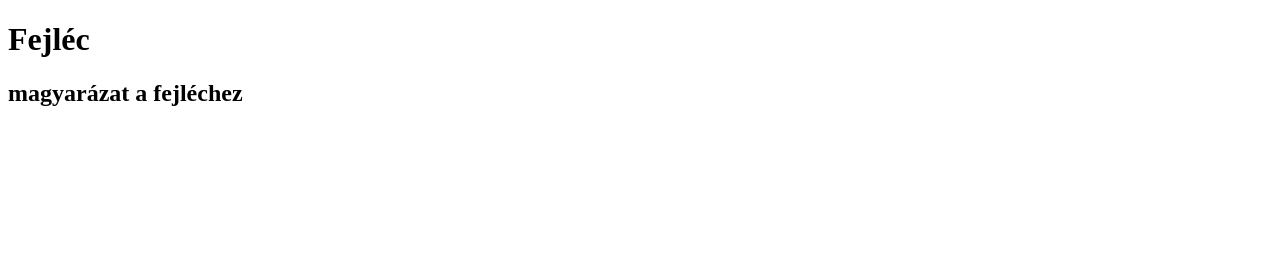
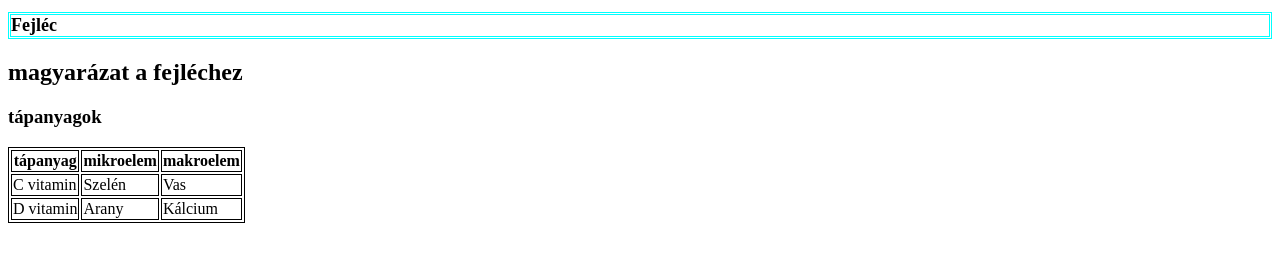
Before and after one commit to KwYeor/Front-end-pro, a plain HTML site: page index.html in a window 1280 px wide. Drawn offline with Linux system fonts and the light colour scheme.

Commit message:
táblázat létrehozása

```diff
--- a/index.css
+++ b/index.css
@@ -1,3 +1,5 @@
 h1 {border-style: double;
 border-color: aqua;
 font-size: large;}
+table, th, td {
+    border:1px solid black;}
--- a/index.html
+++ b/index.html
@@ -5,6 +5,7 @@
     <meta http-equiv="X-UA-Compatible" content="IE=edge">
     <meta name="viewport" content="width=<ci>, initial-scale=1.0">
     <title>Document</title>
+    <link rel="stylesheet" href="./index.css">
 </head>
 <body>
     <container>
@@ -14,6 +15,30 @@
         <h2>
             magyarázat a fejléchez
         </h2>
+        <table>
+
+
+              <h3>tápanyagok</h3>
+
+
+                <tr>
+                  <th>tápanyag</th>
+                  <th>mikroelem</th>
+                  <th>makroelem</th>
+                </tr>
+                <tr>
+                  <td>C vitamin</td>
+                  <td>Szelén</td>
+                  <td>Vas</td>
+                </tr>
+                <tr>
+                  <td>D vitamin  </td>
+                  <td>Arany</td>
+                  <td>Kálcium</td>
+                </tr>
+              </table>
+
+        </table>
     </container>
 </body>
 </html>
```
